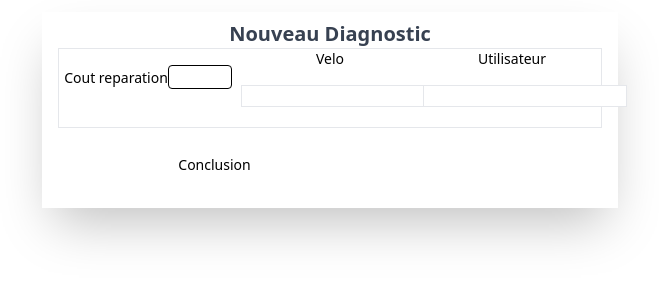
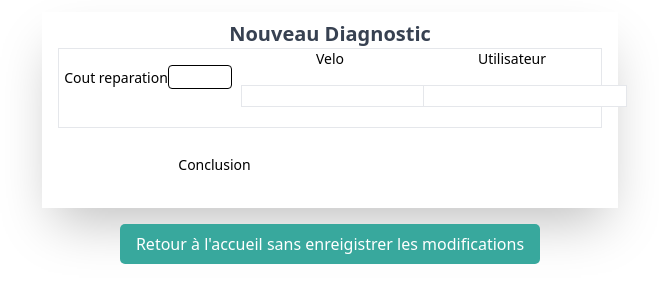
Before and after one commit to EbrahimiNajib32/Diag-Velo, a Symfony app: template templates/diagnostic/new.html.twig in a window 1280 px wide. Shown: the top 303 px of the page, without its empty margins (310-969 px from the left). Run offline with Twig, Linux system fonts and the light colour scheme; the template is opened without the code that fills it, so the values that code supplies are empty; form fields are guessed from the names that the template uses; style sheets or scripts are compiled from the project's sources; some libraries are stand-ins or nearby versions.

Commit message:
style : boutton de retour -> nouveau diagnostic

```diff
--- a/templates/diagnostic/new.html.twig
+++ b/templates/diagnostic/new.html.twig
@@ -48,7 +48,9 @@
         <button type="submit" class="w-full mt-4 py-2 px-4 bg-teal-500 hover:bg-indigo-700 text-white font-medium rounded-md" id="submit-button" style="display: none;">Sauvegarder</button>
         {{ form_end(diagnosticForm) }}
     </div>
-
+    <div class="details-container text-center mt-4">
+        <a href="{{ path('app_accueil') }}" class="button-style">Retour à l'accueil sans enreigistrer les modifications</a>
+    </div>
 
     <script>
         var btns = document.querySelectorAll('.btn-group .btn');
```
